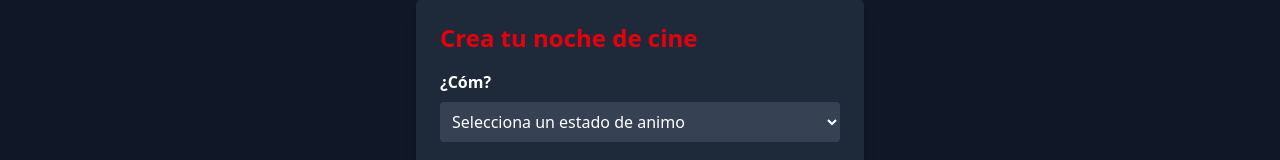
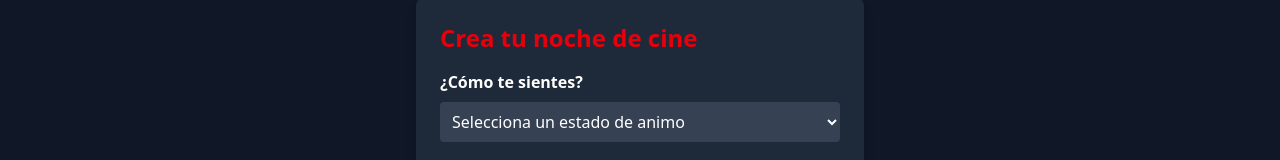
Before and after one commit to jleonardod/cinevibe-voyage, a React (Vite) app: page / in a window 1280 px wide. Shown: the part 298-458 px from the top of the page. Built offline with nearby package versions, Linux system fonts and the light colour scheme.

Commit message:
Correccion para deploy

```diff
--- a/src/components/MoodSelector.jsx
+++ b/src/components/MoodSelector.jsx
@@ -64,7 +64,7 @@ function MoodSelector({ onPlanGenerated }) {
     <div className="bg-gray-800 p-6 rounded-lg shadow-lg max-w-md mx-auto">
       <h2 className="text-2xl font-bold mb-4 text-red-600">Crea tu noche de cine</h2>
       <div className="mb-4">
-        <label htmlFor="estado_animo" className="block mb-2 font-semibold">¿Cóm?</label>
+        <label htmlFor="estado_animo" className="block mb-2 font-semibold">¿Cómo te sientes?</label>
         <select id="estado_animo" value={mood} onChange={(e) => setMood(e.target.value)} className="bg-gray-700 p-2 rounded w-full text-white">
           <option value="">Selecciona un estado de animo</option>
           {moods.map((m) => (
```
